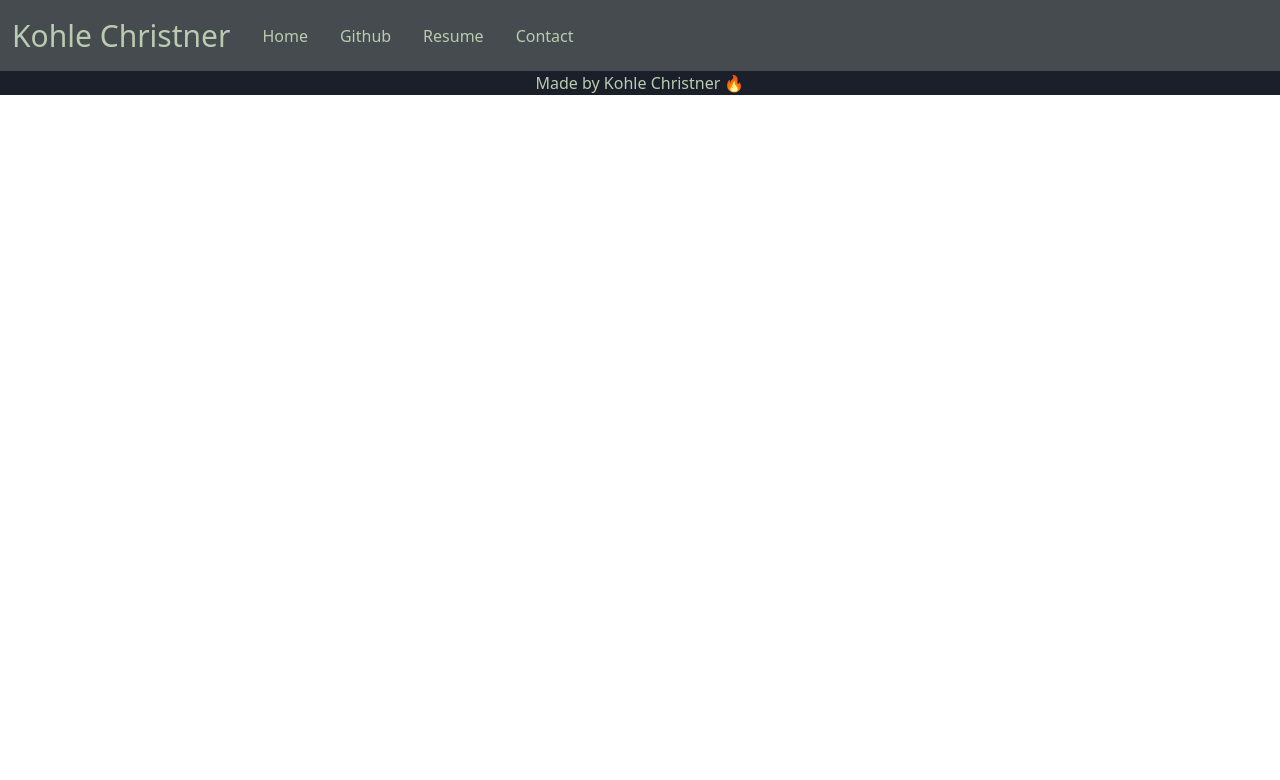
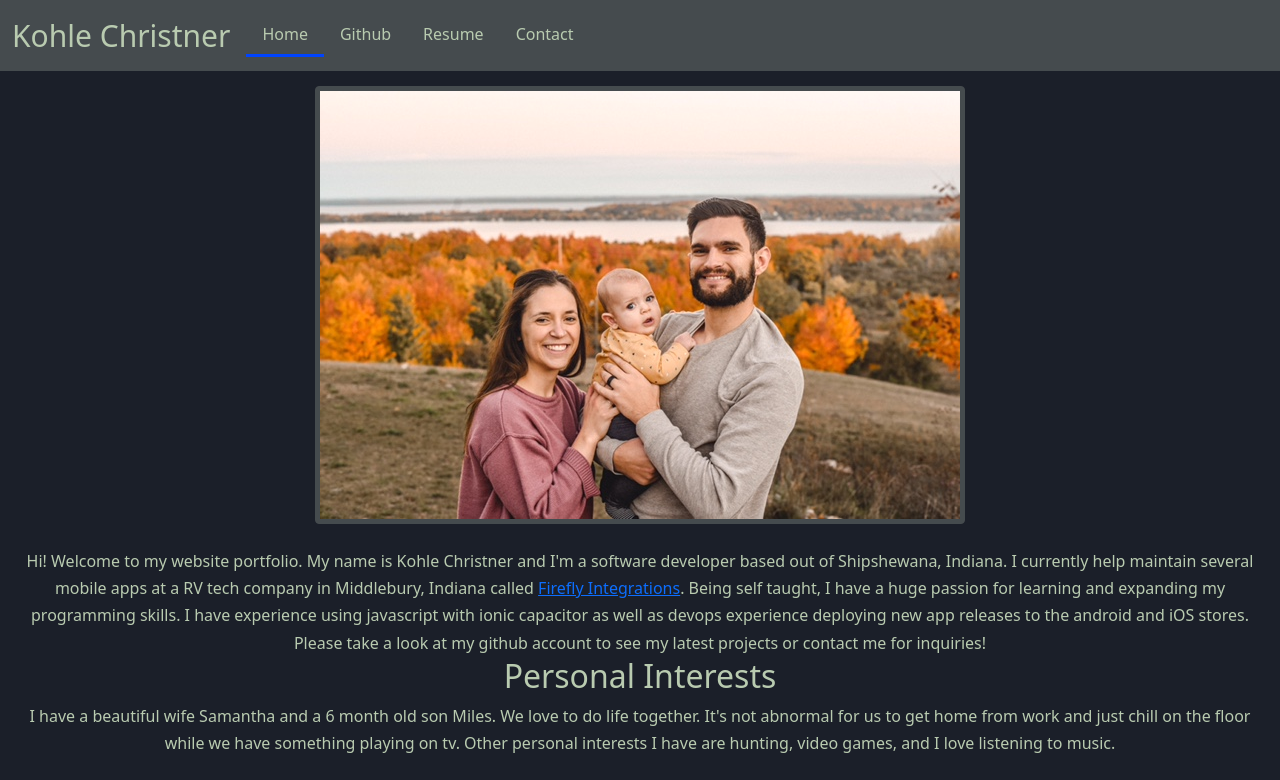
Before and after one commit to kohleChristner95/portfolio-website, a React (Create React App) app: page / in a window 1280 px wide. Shown: the top 780 px of the page. Built offline with nearby package versions, Linux system fonts and the light colour scheme.

Commit message:
Clean up. Added custom styling to input boxes. Would've used classes but they weren't working for some odd reason.

```diff
--- a/src/App.js
+++ b/src/App.js
@@ -11,7 +11,7 @@ const App = () => {
       <div className="App">
         <Navbar />
         <Switch>
-          <Route exact path="/home">
+          <Route exact path="/">
             <Home />
           </Route>
           <Route path="/resume">
--- a/src/Components/Contact.js
+++ b/src/Components/Contact.js
@@ -20,6 +20,7 @@ const Contact = () => {
           <label htmlFor="name">Name</label>
           <input
             className="form-control"
+            style={{backgroundColor: '#181a1b', borderColor: "#454b4e"}}
             id="name"
             type="name"
             name="name"
@@ -31,6 +32,7 @@ const Contact = () => {
           <label htmlFor="email">E-mail</label>
           <input
             className="form-control"
+            style={{backgroundColor: '#181a1b', borderColor: "#454b4e"}}
             id="email"
             type="email"
             name="email"
@@ -42,6 +44,7 @@ const Contact = () => {
           <label htmlFor="message">Message</label>
           <textarea
             className="form-control"
+            style={{backgroundColor: '#181a1b', borderColor: "#454b4e"}}
             id="message"
             name="message"
             placeholder="Type your message here."
--- a/src/Components/Navbar.js
+++ b/src/Components/Navbar.js
@@ -24,7 +24,7 @@ const Navbar = () => {
               className="custom-nav-link"
               exact
               activeClassName="active"
-              to="/home"
+              to="/"
             >
               Home
             </NavLink>
```
